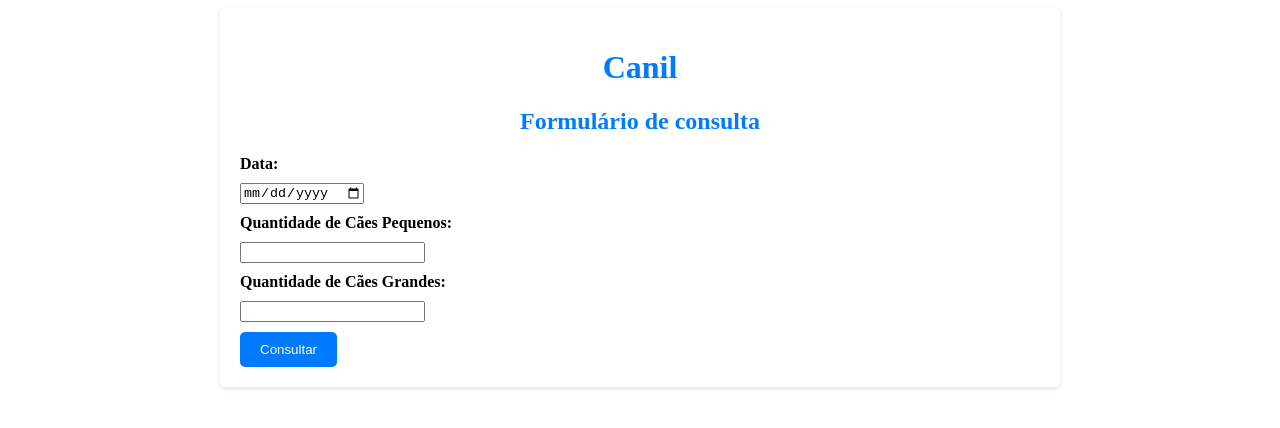
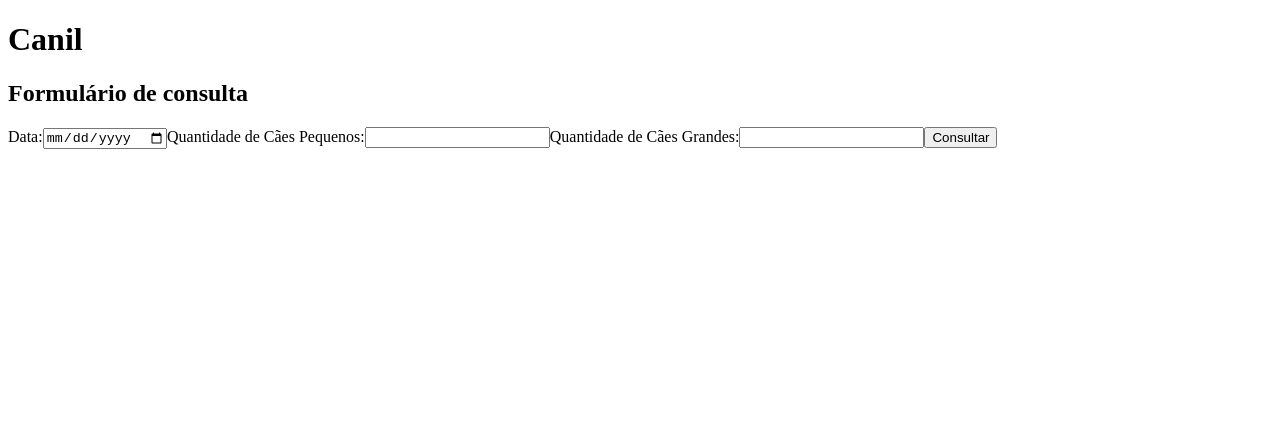
Before and after one commit to phmoreiraf/TestePratico-DTI, a React (Create React App) app in the folder codigo/front-end/: page / in a window 1280 px wide. Shown: the top 428 px of the page. Built offline with nearby package versions, Linux system fonts and the light colour scheme.

Commit message:
Update App.js

```diff
--- a/codigo/front-end/src/App.js
+++ b/codigo/front-end/src/App.js
@@ -1,32 +1,40 @@
 import React, { useState } from 'react';
 import axios from 'axios';
 import Formulario from './formulario';
-import './petshop.css';
 
 function App() {
     const [data, setData] = useState('');
     const [caesPequenos, setCaesPequenos] = useState('');
     const [caesGrandes, setCaesGrandes] = useState('');
-    const [melhorPetshop, setMelhorPetshop] = useState(null);
+    const [melhorCanil, setMelhorCanil] = useState(null);
+    const [loading, setLoading] = useState(false);
 
-    const encontrarMelhorPetshop = async() => {
-        const response = await axios.post('http://localhost:8080/melhor-petshop', {
-            data: data,
-            caesPequenos: caesPequenos,
-            caesGrandes: caesGrandes,
-        });
-
-        setMelhorPetshop(response.data);
+    const encontrarMelhorCanil = async () => {
+        setLoading(true);
+        try {
+            const response = await axios.post('http://localhost:8080/melhor-canil', {
+                data: data,
+                caesPequenos: caesPequenos,
+                caesGrandes: caesGrandes,
+            });
+            setMelhorCanil(response.data);
+        } catch (error) {
+            console.error('Erro ao obter melhor canil:', error);
+        }
+        setLoading(false);
     };
 
-    return ( < Formulario data = { data }
-        setData = { setData }
-        caesPequenos = { caesPequenos }
-        setCaesPequenos = { setCaesPequenos }
-        caesGrandes = { caesGrandes }
-        setCaesGrandes = { setCaesGrandes }
-        encontrarMelhorPetshop = { encontrarMelhorPetshop }
-        melhorPetshop = { melhorPetshop }
+    return (
+        <Formulario
+            data={data}
+            setData={setData}
+            caesPequenos={caesPequenos}
+            setCaesPequenos={setCaesPequenos}
+            caesGrandes={caesGrandes}
+            setCaesGrandes={setCaesGrandes}
+            encontrarMelhorCanil={encontrarMelhorCanil}
+            melhorCanil={melhorCanil}
+            loading={loading}
         />
     );
 }
```
